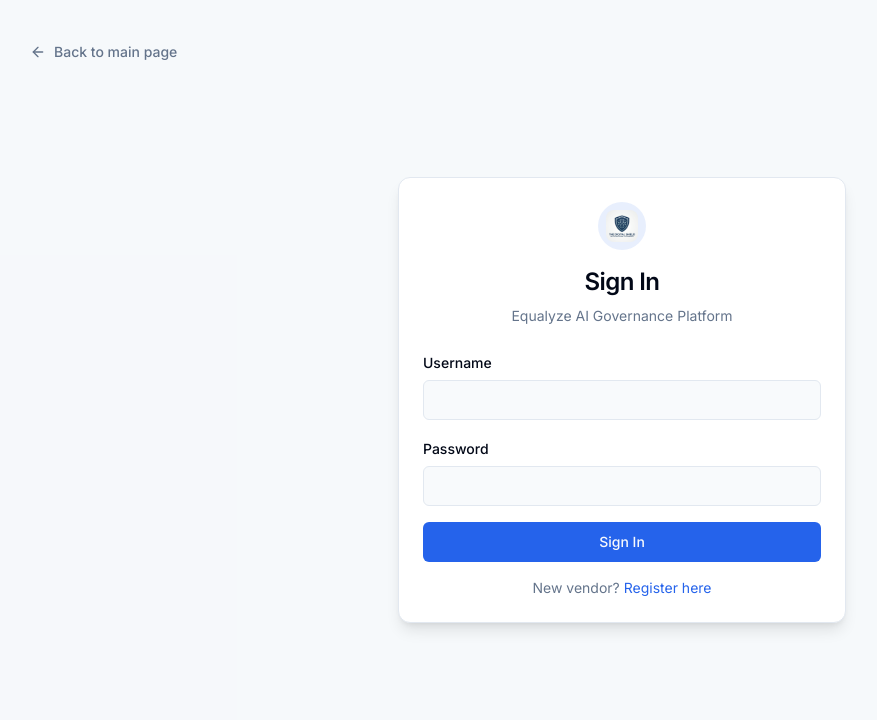
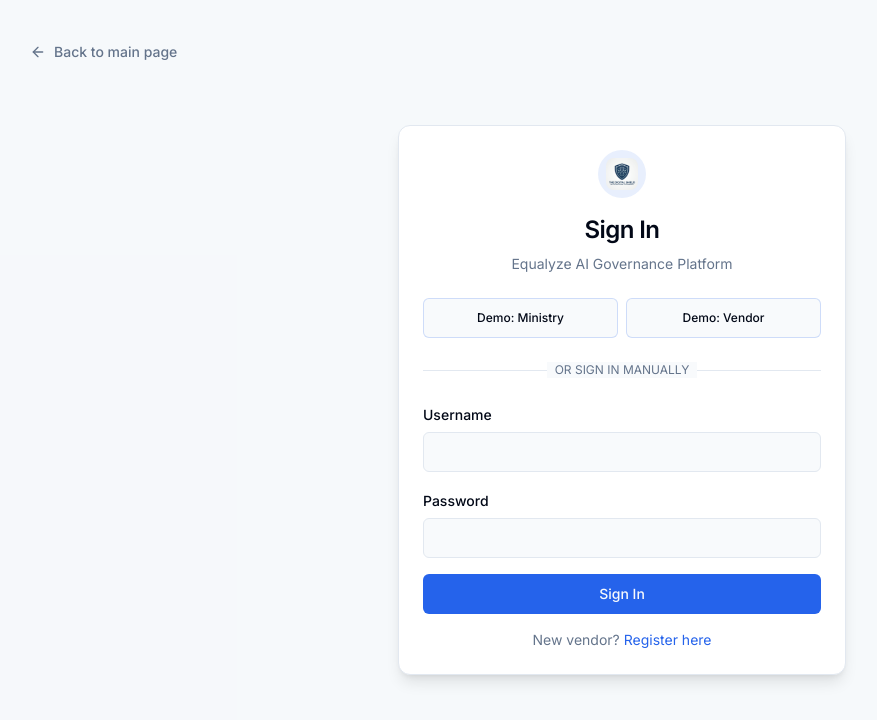
Before and after one commit to Havishh-k/Magp-Togaf, a React (Vite) app in the folder frontend/: page /login in a window 1280 px wide. Shown: the top 720 px of the page, without its empty margins (18-895 px from the left). Built offline with nearby package versions, Linux system fonts and the light colour scheme; no server answers.

Commit message:
Add quick demo login buttons for Ministry and Vendor

```diff
--- a/frontend/src/pages/Login.jsx
+++ b/frontend/src/pages/Login.jsx
@@ -14,11 +14,11 @@
   const { login } = useAuth();
   const navigate = useNavigate();
 
-  const handleSubmit = async (e) => {
-    e.preventDefault();
+  const performLogin = async (loginUser, loginPass) => {
     setLoading(true);
+    setError('');
     try {
-      await login(username, password);
+      await login(loginUser, loginPass);
       const urlParams = new URLSearchParams(window.location.search);
       const redirectTo = urlParams.get('redirectTo');
       navigate(redirectTo || '/dashboard');
@@ -28,6 +28,11 @@
     } finally {
       setLoading(false);
     }
+  };
+
+  const handleSubmit = async (e) => {
+    e.preventDefault();
+    await performLogin(username, password);
   };
 
   return (
@@ -58,7 +63,37 @@
           )}
 
           <form onSubmit={handleSubmit} className="space-y-4">
-            <div className="space-y-1.5">
+            <div className="flex gap-2 pb-2">
+              <Button
+                type="button"
+                variant="outline"
+                className="w-full text-xs bg-slate-50 dark:bg-slate-900 border-primary/20 hover:bg-primary/10"
+                onClick={() => performLogin('admin', 'password123')}
+                disabled={loading}
+              >
+                Demo: Ministry
+              </Button>
+              <Button
+                type="button"
+                variant="outline"
+                className="w-full text-xs bg-slate-50 dark:bg-slate-900 border-primary/20 hover:bg-primary/10"
+                onClick={() => performLogin('vendor', 'password123')}
+                disabled={loading}
+              >
+                Demo: Vendor
+              </Button>
+            </div>
+
+            <div className="relative">
+              <div className="absolute inset-0 flex items-center">
+                <span className="w-full border-t border-border" />
+              </div>
+              <div className="relative flex justify-center text-xs uppercase">
+                <span className="bg-background px-2 text-muted-foreground">Or sign in manually</span>
+              </div>
+            </div>
+
+            <div className="space-y-1.5 pt-2">
               <label className="text-sm font-medium text-foreground">Username</label>
               <Input
                 type="text"
```
